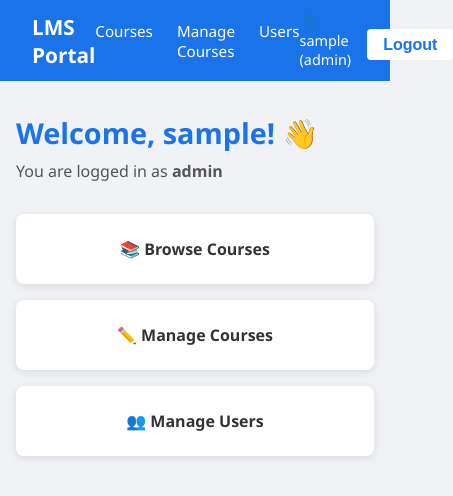
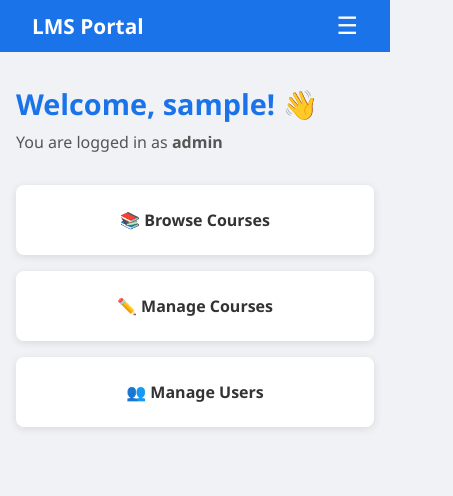
Before and after one commit to festybee/lms-project, a React (Create React App) app in the folder frontend/: page /dashboard in a window 390 px wide. Shown: the top 496 px of the page, 453 px wide, since content can reach past the window. Built offline with nearby package versions, Linux system fonts and the light colour scheme; sample sign-in values are in the browser's storage.

Commit message:
feat: Added responsive/mobile menue

```diff
--- a/frontend/src/components/Navbar.js
+++ b/frontend/src/components/Navbar.js
@@ -1,11 +1,12 @@
+import { useState } from "react";
 import { useNavigate, Link } from "react-router-dom";
 import { useAuth } from "../context/AuthContext";
 import { logoutUser } from "../services/api";
 
-
 function Navbar() {
     const { user, logout } = useAuth();
     const navigate = useNavigate();
+    const [menuOpen, setMenuOpen] = useState(false);
 
     const handleLogout = async () => {
         try {
@@ -20,31 +21,58 @@ function Navbar() {
 
     return (
         <nav className="navbar">
+            {/* Brand */}
             <div className="navbar-brand">
                 <Link to="/dashboard">LMS Portal</Link>
             </div>
+
+            {/* Desktop links */}
             <div className="navbar-links">
                 <Link to="/courses">Courses</Link>
-
-                {/* Student only */}
                 {user?.role === "student" && (
                     <Link to="/my-courses">My Courses</Link>
                 )}
-
-                {/* Teacher/Admin */}
                 {(user?.role === "teacher" || user?.role === "admin") && (
                     <Link to="/manage-courses">Manage Courses</Link>
                 )}
-
-                {/* Admin only */}
                 {user?.role === "admin" && (
                     <Link to="/users">Users</Link>
                 )}
-                </div>
+            </div>
+
+            {/* Desktop user info */}
             <div className="navbar-user">
                 <span>👤 {user?.username} ({user?.role})</span>
                 <button onClick={handleLogout}>Logout</button>
             </div>
+
+            {/* Hamburger button - mobile only */}
+            <button
+                className="navbar-hamburger"
+                onClick={() => setMenuOpen(!menuOpen)}
+            >
+                {menuOpen ? '✕' : '☰'}
+            </button>
+
+            {/* Mobile dropdown */}
+            {menuOpen && (
+                <div className="navbar-mobile-menu">
+                    <Link to="/courses" onClick={() => setMenuOpen(false)}>Courses</Link>
+                    {user?.role === "student" && (
+                        <Link to="/my-courses" onClick={() => setMenuOpen(false)}>My Courses</Link>
+                    )}
+                    {(user?.role === "teacher" || user?.role === "admin") && (
+                        <Link to="/manage-courses" onClick={() => setMenuOpen(false)}>Manage Courses</Link>
+                    )}
+                    {user?.role === "admin" && (
+                        <Link to="/users" onClick={() => setMenuOpen(false)}>Users</Link>
+                    )}
+                    <div className="navbar-mobile-user">
+                        <span>👤 {user?.username} ({user?.role})</span>
+                        <button onClick={handleLogout}>Logout</button>
+                    </div>
+                </div>
+            )}
         </nav>
     );
 }
--- a/frontend/src/index.css
+++ b/frontend/src/index.css
@@ -111,6 +111,8 @@ button:disabled {
     background-color: #1a73e8;
     padding: 0.75rem 2rem;
     color: white;
+    flex-wrap: wrap;
+    position: relative;
 }
 
 .navbar-brand a {
@@ -151,10 +153,83 @@ button:disabled {
     border-radius: 4px;
     cursor: pointer;
     font-weight: 600;
+    margin-top: 0;
 }
 
 .navbar-user button:hover {
     background-color: #f0f2f5;
+}
+
+/* Hamburger - hidden on desktop */
+.navbar-hamburger {
+    display: none;
+    background: none;
+    border: none;
+    color: white;
+    font-size: 1.5rem;
+    cursor: pointer;
+    padding: 0;
+    margin: 0;
+    width: auto;
+}
+
+/* Mobile dropdown - hidden by default */
+.navbar-mobile-menu {
+    display: none;
+}
+
+/* Mobile styles */
+@media (max-width: 768px) {
+    .navbar-links,
+    .navbar-user {
+        display: none;
+    }
+
+    .navbar-hamburger {
+        display: block;
+    }
+
+    .navbar-mobile-menu {
+        display: flex;
+        flex-direction: column;
+        width: 100%;
+        background-color: #1558b0;
+        padding: 1rem 2rem;
+        gap: 0.8rem;
+    }
+
+    .navbar-mobile-menu a {
+        color: white;
+        text-decoration: none;
+        font-size: 0.95rem;
+        padding: 0.3rem 0;
+        border-bottom: 1px solid rgba(255,255,255,0.1);
+    }
+
+    .navbar-mobile-menu a:hover {
+        text-decoration: underline;
+    }
+
+    .navbar-mobile-user {
+        display: flex;
+        justify-content: space-between;
+        align-items: center;
+        padding-top: 0.5rem;
+        color: white;
+        font-size: 0.9rem;
+    }
+
+    .navbar-mobile-user button {
+        width: auto;
+        padding: 0.4rem 1rem;
+        background-color: white;
+        color: #1a73e8;
+        border: none;
+        border-radius: 4px;
+        cursor: pointer;
+        font-weight: 600;
+        margin-top: 0;
+    }
 }
 
 /* Dashboard */
```
